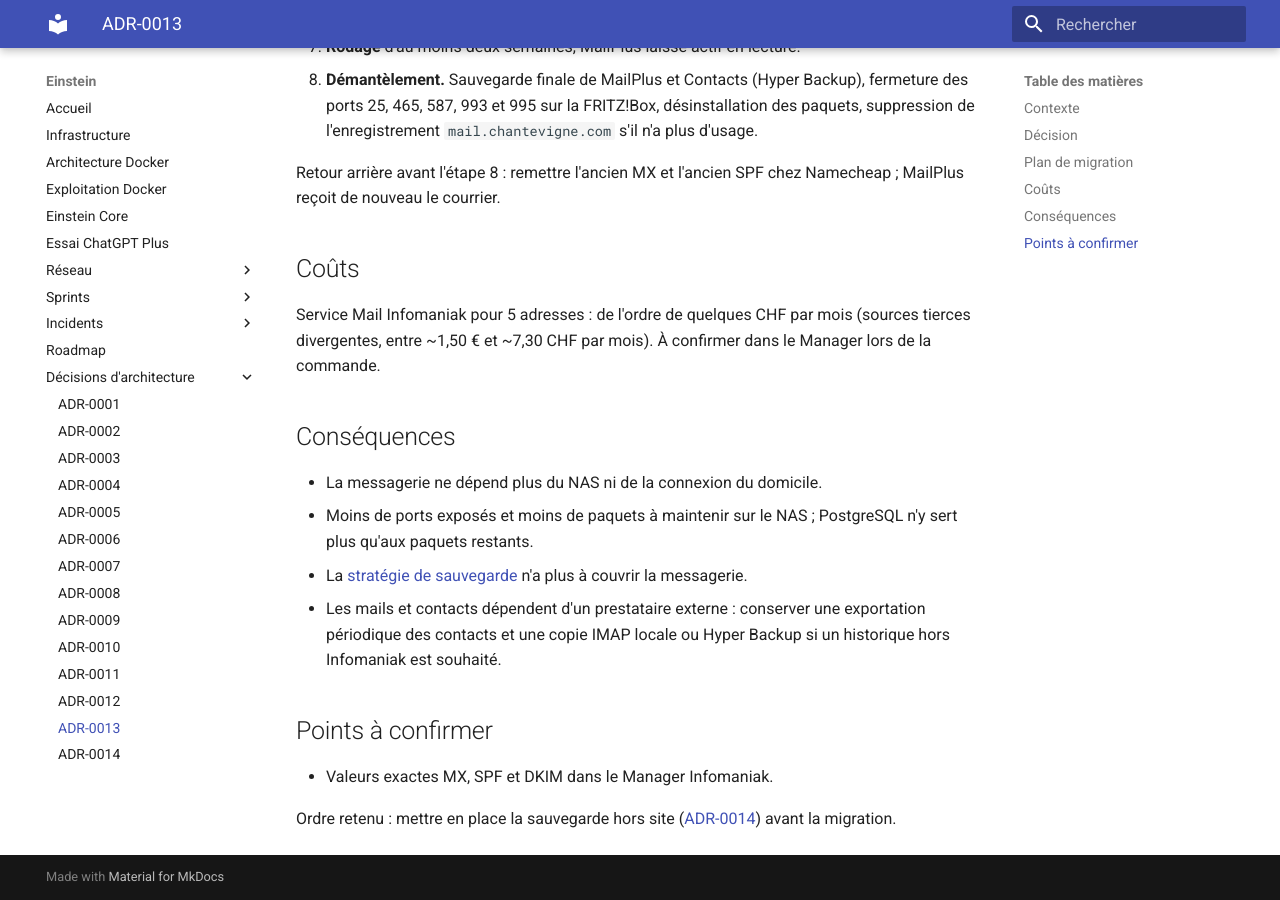
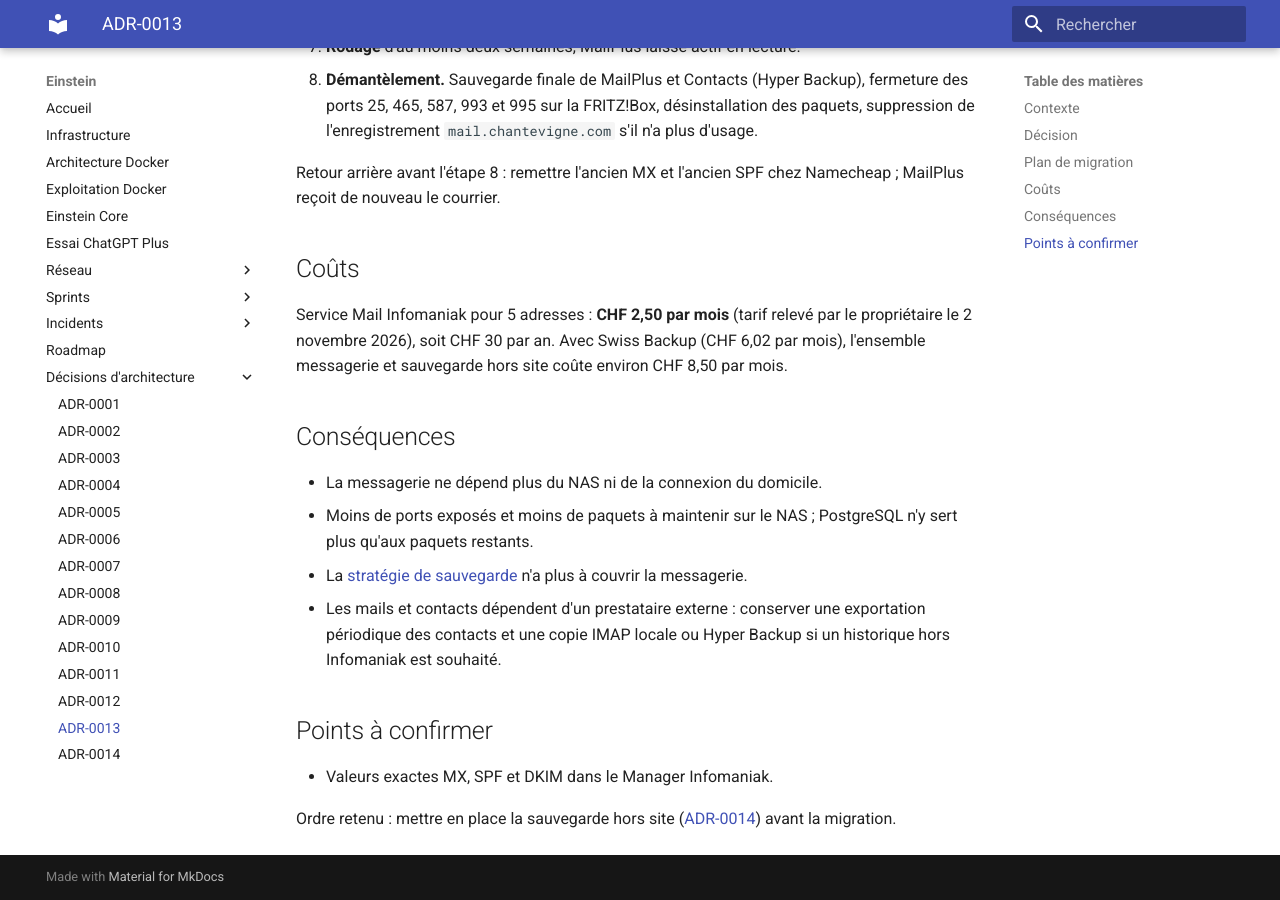
Before and after one commit to asanchez74/Einstein, an MkDocs documentation site: the page built from docs/adr/0013-migration-messagerie-infomaniak.md, in a window 1280 px wide and 900 px high, scrolled down 2118 px. Built offline with MkDocs 1.6.1 and Material for MkDocs 9.7.7, drawn with Linux system fonts in a browser that asks for light colours.

Commit message:
docs: tarif Infomaniak Service Mail dans l'ADR-0013
CHF 2,50 par mois pour 5 adresses.

Co-Authored-By: Claude Opus 5.5 <noreply@anthropic.com>

```diff
--- a/docs/adr/0013-migration-messagerie-infomaniak.md
+++ b/docs/adr/0013-migration-messagerie-infomaniak.md
@@ -79,9 +79,10 @@ Namecheap ; MailPlus reçoit de nouveau le courrier.
 
 ## Coûts
 
-Service Mail Infomaniak pour 5 adresses : de l'ordre de quelques CHF par mois
-(sources tierces divergentes, entre ~1,50 € et ~7,30 CHF par mois). À confirmer
-dans le Manager lors de la commande.
+Service Mail Infomaniak pour 5 adresses : **CHF 2,50 par mois** (tarif relevé
+par le propriétaire le 2 novembre 2026), soit CHF 30 par an. Avec Swiss Backup
+(CHF 6,02 par mois), l'ensemble messagerie et sauvegarde hors site coûte
+environ CHF 8,50 par mois.
 
 ## Conséquences
 
```
